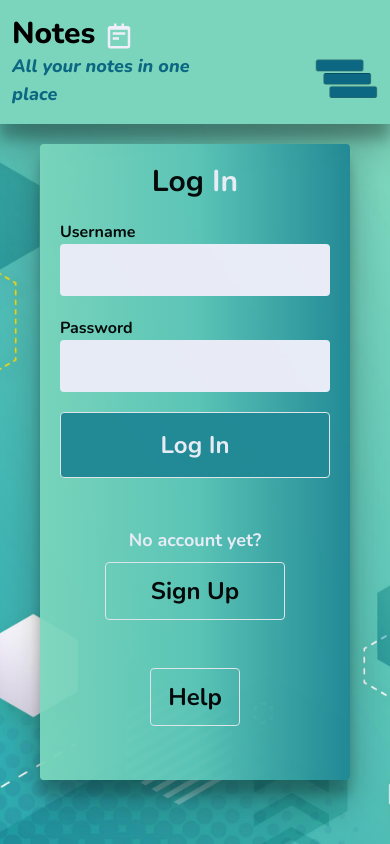
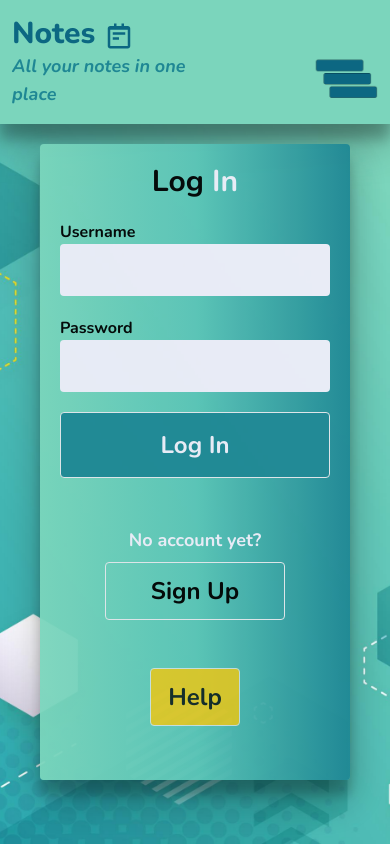
Before and after one commit to davidlidebrandt/notes-frontend, a React (Create React App) app: page / in a window 390 px wide. Built offline with nearby package versions, Linux system fonts and the light colour scheme.

Commit message:
Make loginform responsive

```diff
--- a/src/components/LogInCard.js
+++ b/src/components/LogInCard.js
@@ -2,7 +2,7 @@ import React from 'react'
 
 export default function LogInCard() {
     return (
-        <form className="col-span-12 blue-green-gradient rounded opacity-95 mt-36 mb-16 px-5 custom-b-shadow">
+        <form className="col-span-12 sm:col-span-10 sm:col-start-2 md:col-span-8 md:col-start-3 lg:col-span-6 lg:col-start-4 xl:col-span-4 xl:col-start-5 blue-green-gradient rounded opacity-95 mt-36 mb-16 px-5 custom-b-shadow">
             <h2 className="text-center text-3xl font-bold my-5">
                 <span className="">Log </span>
                 <span className="grey-text">In</span>
@@ -14,7 +14,7 @@ export default function LogInCard() {
             <button type="submit" className="d-blue-green-bg w-full grey-text font-bold text-2xl py-4 rounded border">Log In</button>
             <p className="text-center font-bold text-lg mt-12 grey-text">No account yet?</p>
             <a className="block m-auto text-center font-bold text-2xl py-3 w-2/3 rounded border mt-2">Sign Up</a>
-            <button className="block m-auto text-center font-bold text-2xl py-3 w-2/6 rounded border mt-12">Help</button>
+            <button className="block m-auto text-center yellow-bg opacity-80 border font-bold text-2xl py-3 w-2/6 rounded border mt-12">Help</button>
         </form>
     )
 }
--- a/src/components/NavBar.js
+++ b/src/components/NavBar.js
@@ -6,8 +6,8 @@ export default function NavBar() {
     return (
         <nav className="fixed l-blue-green-bg  w-full py-4 grid grid-cols-2 custom-b-shadow">
                 <div className="grid items-center">
-                    <h1 className="inline text-3xl ml-3 font-extrabold">Notes <BiNotepad className="inline grey-text" size="30"/></h1>
-                    <p className="ml-3 text-lg font-extrabold italic ed-blue-green-text">All your notes in one place</p>
+                    <h1 className="inline text-3xl ml-3 font-extrabold ed-blue-green-text">Notes <BiNotepad className="inline" size="30"/></h1>
+                    <p className="ml-3 text-lg font-bold italic d-blue-green-text">All your notes in one place</p>
                 </div>
                 <div className="grid place-items-end">
                     <img className="inline h-16 mr-3" src={Ham}/>
```
